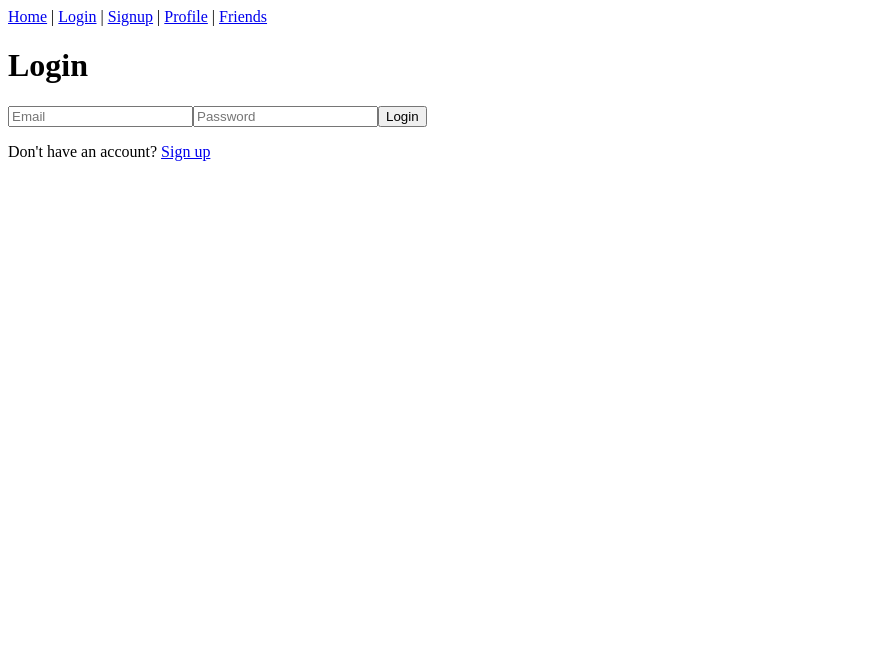
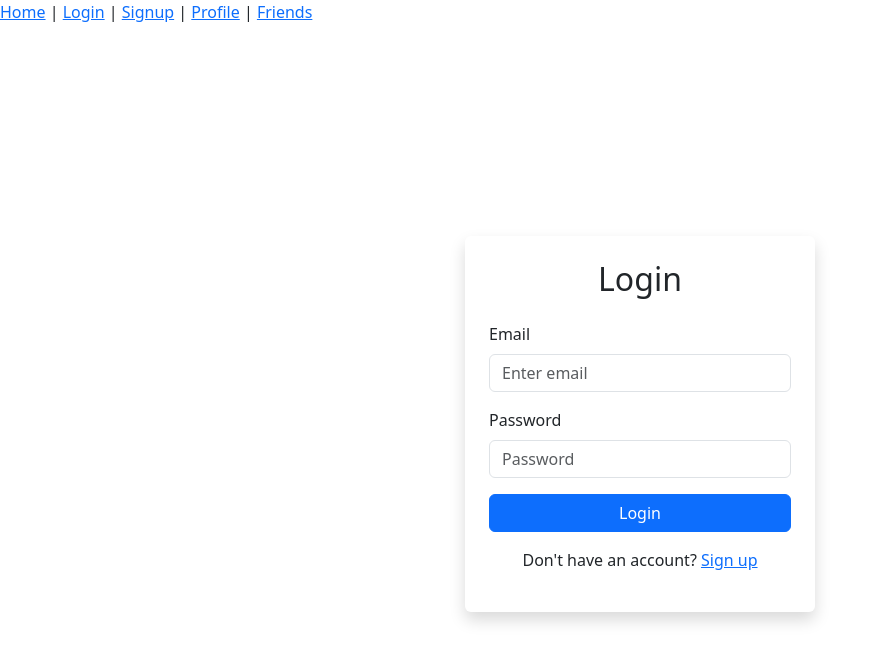
Before and after one commit to bruce455/Hulu_Friends, a React (Vite) app: page / in a window 1280 px wide. Shown: the top 662 px of the page, without its empty margins (0-880 px from the left). Built offline with nearby package versions, Linux system fonts and the light colour scheme.

Commit message:
added bootstrap to login and signup

```diff
--- a/package.json
+++ b/package.json
@@ -26,7 +26,9 @@
     "vite": "^8.0.5"
   },
   "dependencies": {
+    "bootstrap": "^5.3.8",
     "react": "^18.3.1",
+    "react-bootstrap": "^2.10.10",
     "react-dom": "^18.3.1",
     "react-router-dom": "^7.14.0"
   }
--- a/src/Home.jsx
+++ b/src/Home.jsx
@@ -60,7 +60,7 @@ function Home() {
         <p>No results found.</p>
       )}
 
-     {/* will change with bootstrap cards */}
+
       <div style={{ display: "flex", flexWrap: "wrap", gap: "10px" }}>
         {movies.map((movie) => (
           <div
--- a/src/Login.jsx
+++ b/src/Login.jsx
@@ -1,5 +1,7 @@
 import { useState } from "react";
 import { useNavigate, Link } from "react-router-dom";
+import Button from "react-bootstrap/Button";
+import Form from "react-bootstrap/Form";
 
 function Login() {
   const [email, setEmail] = useState("");
@@ -26,13 +28,7 @@ function Login() {
       const data = await res.json();
       console.log("Logged in:", data);
 
-
-
-
-      // store user
       localStorage.setItem("user", JSON.stringify(data));
-
-      // go home
       navigate("/home");
 
     } catch (err) {
@@ -41,30 +37,41 @@ function Login() {
   };
 
   return (
-    <form onSubmit={handleLogin}>
-      <h1>Login</h1>
+    <div className="d-flex justify-content-center align-items-center vh-100">
+      <div className="p-4 shadow rounded" style={{ width: "350px" }}>
+        <h2 className="mb-4 text-center">Login</h2>
 
-      <input
+        <Form onSubmit={handleLogin}>
+          <Form.Group className="mb-3">
+            <Form.Label>Email</Form.Label>
+            <Form.Control
               type="email"
-        placeholder="Email"
+              placeholder="Enter email"
               value={email}
               onChange={(e) => setEmail(e.target.value)}
             />
+          </Form.Group>
 
-      <input
+          <Form.Group className="mb-3">
+            <Form.Label>Password</Form.Label>
+            <Form.Control
               type="password"
               placeholder="Password"
               value={password}
               onChange={(e) => setPassword(e.target.value)}
             />
+          </Form.Group>
 
-      <button type="submit">Login</button>
+          <Button type="submit" className="w-100 mb-3">
+            Login
+          </Button>
 
-
-      <p>
+          <p className="text-center">
             Don't have an account? <Link to="/signup">Sign up</Link>
           </p>
-    </form>
+        </Form>
+      </div>
+    </div>
   );
 }
 
--- a/src/Signup.jsx
+++ b/src/Signup.jsx
@@ -1,5 +1,7 @@
 import { useState } from "react";
 import { validation } from "./validation";
+import Button from "react-bootstrap/Button";
+import Form from "react-bootstrap/Form";
 
 function Signup() {
   const [email, setEmail] = useState("");
@@ -8,9 +10,7 @@ function Signup() {
   const handleSignup = async (e) => {
     e.preventDefault();
 
-
     const error = validation(email, password);
-
     if (error) {
       alert(error);
       return;
@@ -25,27 +25,41 @@ function Signup() {
     });
 
     const data = await res.json();
-    console.log("Data submitted to database: ", data);
+    console.log("Data submitted to database:", data);
   };
 
   return (
-    <form onSubmit={handleSignup}>
-      <input
+    <div className="d-flex justify-content-center align-items-center vh-100">
+  <div className="p-4 shadow rounded" style={{ width: "350px" }}>
+    <h2 className="mb-4 text-center">Sign Up</h2>
+
+    <Form onSubmit={handleSignup}>
+      <Form.Group className="mb-3">
+        <Form.Label>Email</Form.Label>
+        <Form.Control
           type="email"
-        placeholder="Email"
+          placeholder="Enter email"
           value={email}
           onChange={(e) => setEmail(e.target.value)}
         />
+      </Form.Group>
 
-      <input
+      <Form.Group className="mb-3">
+        <Form.Label>Password</Form.Label>
+        <Form.Control
           type="password"
           placeholder="Password"
           value={password}
           onChange={(e) => setPassword(e.target.value)}
         />
+      </Form.Group>
 
-      <button type="submit">Sign Up</button>
-    </form>
+      <Button type="submit" className="w-100">
+        Sign Up
+      </Button>
+    </Form>
+  </div>
+</div>
   );
 }
 
--- a/src/main.jsx
+++ b/src/main.jsx
@@ -1,6 +1,7 @@
 import React from "react";
 import ReactDOM from "react-dom/client";
 import App from "./App";
+import 'bootstrap/dist/css/bootstrap.min.css';
 import { BrowserRouter } from "react-router-dom";
 
 ReactDOM.createRoot(document.getElementById("root")).render(
```
Also changed, not shown: 1 other file (tests, documents, lock files or other folders). Lines whose indentation alone changed are shown as unchanged.
